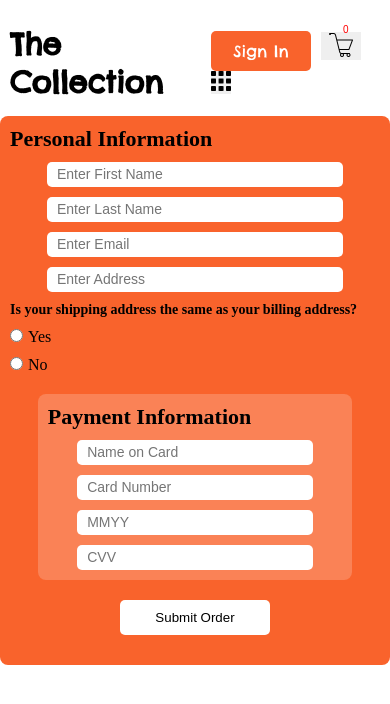
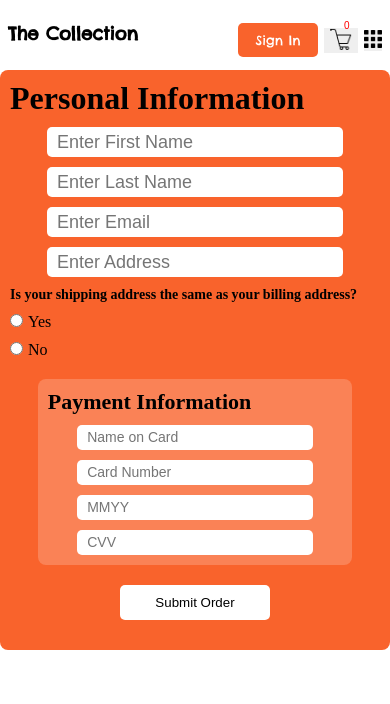
Before and after one commit to zzinimo/Shop, a React (Vite) app in the folder Frontend/Client_Side/: page /checkout in a window 390 px wide. Shown: the top 704 px of the page. Built offline with nearby package versions, Linux system fonts and the light colour scheme; no server answers.

Commit message:
fix: stabilize checkout validation and add order submission UX feedback

```diff
--- a/Frontend/Client_Side/src/api.jsx
+++ b/Frontend/Client_Side/src/api.jsx
@@ -18,7 +18,10 @@ const checkResponse = async (
   }
 
   if (!response.ok) {
-    throw new Error(data?.message || fallbackMessage);
+    const details = Array.isArray(data?.errors)
+      ? `: ${data.errors.join(", ")}`
+      : "";
+    throw new Error(`${data?.message || fallbackMessage}${details}`);
   }
 
   return data;
--- a/Frontend/Client_Side/src/components/Checkout/Checkout.css
+++ b/Frontend/Client_Side/src/components/Checkout/Checkout.css
@@ -6,12 +6,13 @@
   flex-direction: column;
   align-items: stretch;
   background: rgb(249, 99, 44);
-  max-width: 400px;
+  max-width: 700px;
+
   border-radius: 8px;
 }
 
 .checkout__form_title {
-  font-size: 22px;
+  font-size: 32px;
 }
 
 .checkout__form_input {
@@ -20,12 +21,13 @@
   margin: 0 auto;
   border-radius: 5px;
   border: none;
-  height: 25px;
+  height: 30px;
   padding-left: 10px;
+  font-size: 18px;
 }
 
 .checkout__form_input::placeholder {
-  font-size: 14px;
+  font-size: 18px;
 }
 
 .checkout__form_input:focus {
@@ -85,4 +87,17 @@
   margin: 0 auto;
   display: block;
   margin-bottom: 20px;
+  transition: background-color 0.2s ease-in-out;
 }
+
+.checkoutForm__submit_btn--submitted {
+  background-color: rgb(26, 164, 104);
+  color: white;
+}
+
+.checkoutForm__error_message {
+  color: white;
+  font-weight: 600;
+  text-align: center;
+  margin: 0;
+}
--- a/Frontend/Client_Side/src/components/Checkout/Checkout.jsx
+++ b/Frontend/Client_Side/src/components/Checkout/Checkout.jsx
@@ -1,11 +1,14 @@
 import "./Checkout.css";
-import { useState, useContext } from "react";
+import { useContext, useEffect, useRef, useState } from "react";
 import { cartContext } from "../../context.js";
 import { createOrder } from "../../api.jsx";
 
 function Checkout() {
   const context = useContext(cartContext);
   const { cart = [] } = context || {};
+  const [orderSubmitted, setOrderSubmitted] = useState(false);
+  const [submitError, setSubmitError] = useState("");
+  const submitTimeoutRef = useRef(null);
 
   const [shippingAddress, setShippingAddress] = useState(true);
 
@@ -84,6 +87,20 @@ function Checkout() {
 
   const handleSubmitOrder = async (e) => {
     e.preventDefault();
+    if (!userInput.customer.email || !userInput.shippingAddress.address) {
+      setSubmitError(
+        "Please complete email and shipping address before submitting.",
+      );
+      return;
+    }
+
+    if (cart.length === 0) {
+      setSubmitError("Your cart is empty.");
+      return;
+    }
+
+    setSubmitError("");
+
     const itemsToOrder = cart.map((cartItem) => ({
       quantity: Number(cartItem.quantity ?? 1),
       price: Number(
@@ -97,14 +114,32 @@ function Checkout() {
     try {
       await createOrder({
         customer: userInput.customer,
+        guestEmail: userInput.customer.email,
         shippingAddress: userInput.shippingAddress,
         items: itemsToOrder,
       });
       setUserInput(initialPersonalInformationInput);
+      setOrderSubmitted(true);
+      if (submitTimeoutRef.current) {
+        window.clearTimeout(submitTimeoutRef.current);
+      }
+      submitTimeoutRef.current = window.setTimeout(() => {
+        setOrderSubmitted(false);
+      }, 1000);
     } catch (err) {
+      setOrderSubmitted(false);
+      setSubmitError(err.message || "Could not submit order.");
       console.error("Error creating order:", err);
     }
   };
+
+  useEffect(() => {
+    return () => {
+      if (submitTimeoutRef.current) {
+        window.clearTimeout(submitTimeoutRef.current);
+      }
+    };
+  }, []);
 
   //used for console.log statement when testing handleInputChange function line 25;
   // useEffect(() => {}, [userInput]);
@@ -259,9 +294,15 @@ function Checkout() {
             />
           </label>
         </section>
-        <button type="submit" className="checkoutForm__submit_btn">
-          Submit Order
+        <button
+          type="submit"
+          className={`checkoutForm__submit_btn ${orderSubmitted ? "checkoutForm__submit_btn--submitted" : ""}`}
+        >
+          {orderSubmitted ? "Order Submitted" : "Submit Order"}
         </button>
+        {submitError ? (
+          <p className="checkoutForm__error_message">{submitError}</p>
+        ) : null}
       </form>
     </>
   );
--- a/Frontend/Client_Side/src/components/Header/Header.css
+++ b/Frontend/Client_Side/src/components/Header/Header.css
@@ -1,6 +1,7 @@
 .header__nav_bar {
   display: flex;
   justify-content: space-between;
+  gap: 10px;
   padding: 10px 10px 10px 10px;
   align-items: center;
   position: relative;
@@ -42,6 +43,7 @@
   width: 40px;
   position: relative;
   margin-right: 12px;
+  cursor: pointer;
 }
 
 .header__cart_button_counter {
@@ -63,9 +65,18 @@
   border: none;
   width: 20px;
 }
+
+.header__nav_bar_button_container {
+  display: flex;
+  align-items: center;
+  gap: 8px;
+  flex-wrap: wrap;
+  justify-content: flex-end;
+}
 .header__nav_bar_thumbnail {
   width: 20px;
   height: 20px;
+  cursor: pointer;
 }
 
 .header__links {
@@ -81,3 +92,51 @@
   font-size: 30px;
   color: red;
 }
+
+@media (max-width: 480px) {
+  .header__nav_bar {
+    padding: 8px;
+    align-items: flex-start;
+  }
+
+  .header__nav_bar_title {
+    font-size: 18px;
+    line-height: 1.2;
+    max-width: 55%;
+  }
+
+  .header__signIn_btn {
+    width: 80px;
+    height: 34px;
+    font-size: 13px;
+    margin-right: 0;
+  }
+
+  .header__cart_button {
+    width: 34px;
+    margin-right: 0;
+  }
+
+  .header__cart_button_img {
+    width: 22px;
+    height: 22px;
+  }
+
+  .header__cart_button_counter {
+    right: 11px;
+  }
+
+  .header__nav_bar_button {
+    width: 18px;
+  }
+
+  .header__nav_bar_thumbnail {
+    width: 18px;
+    height: 18px;
+  }
+
+  .header__nav_bar_button_container {
+    gap: 6px;
+    max-width: 45%;
+  }
+}
```
Also changed, not shown: 1 other file (tests, documents, lock files or other folders).
